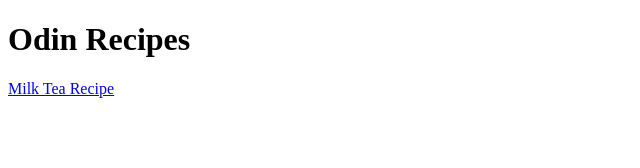
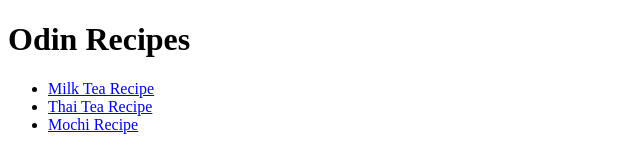
Before and after one commit to elena-li7/odin-recipes, a plain HTML site: page index.html in a window 1280 px wide. Shown: the whole page, without its empty margins (0-640 px from the left). Drawn offline with Linux system fonts and the light colour scheme.

Commit message:
Fix code spacing issues

```diff
--- a/index.html
+++ b/index.html
@@ -8,7 +8,11 @@
 
 <body>
     <h1>Odin Recipes</h1>
-    <a href="./recipes/milktea.html">Milk Tea Recipe</a>
+    <ul>
+        <li><a href="./recipes/milktea.html">Milk Tea Recipe</a></li>
+        <li><a href="./recipes/thaitea.html">Thai Tea Recipe</a></li>
+        <li><a href="./recipes/mochi.html">Mochi Recipe</a></li>
+    </ul>
 </body>
 
 
```
Also changed, not shown: recipes/milktea.html (+1 -2 lines).
